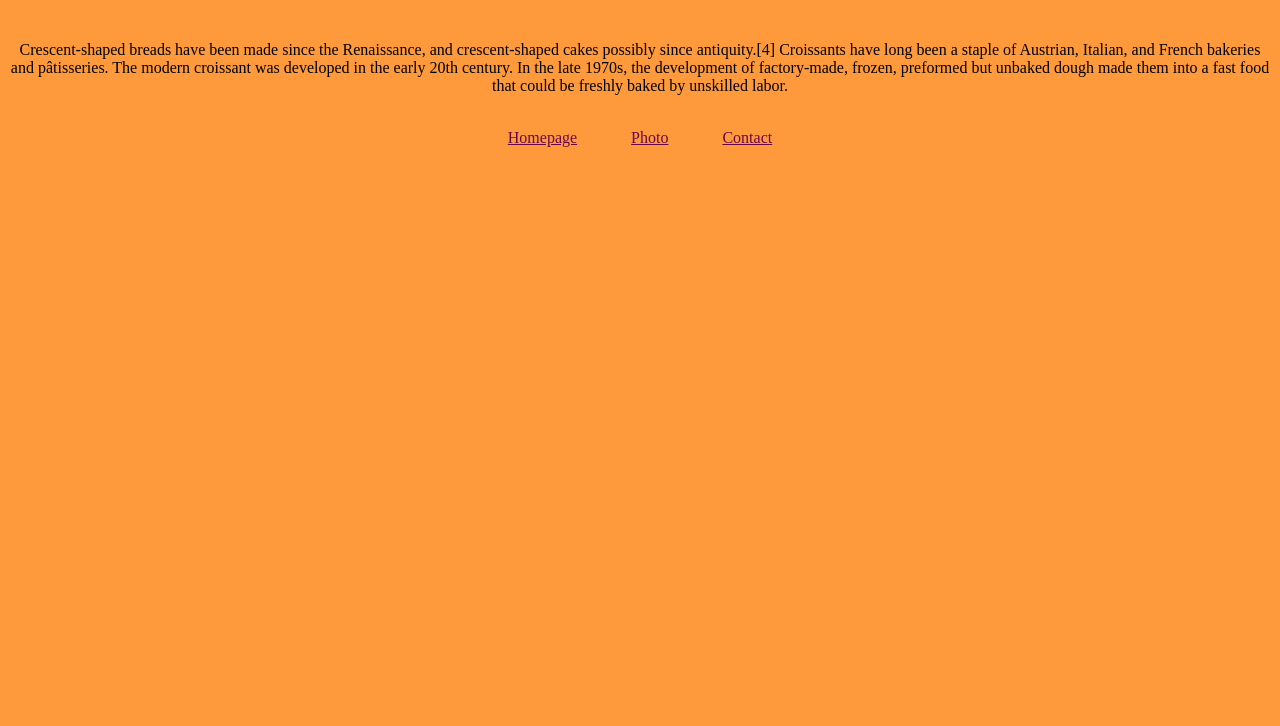
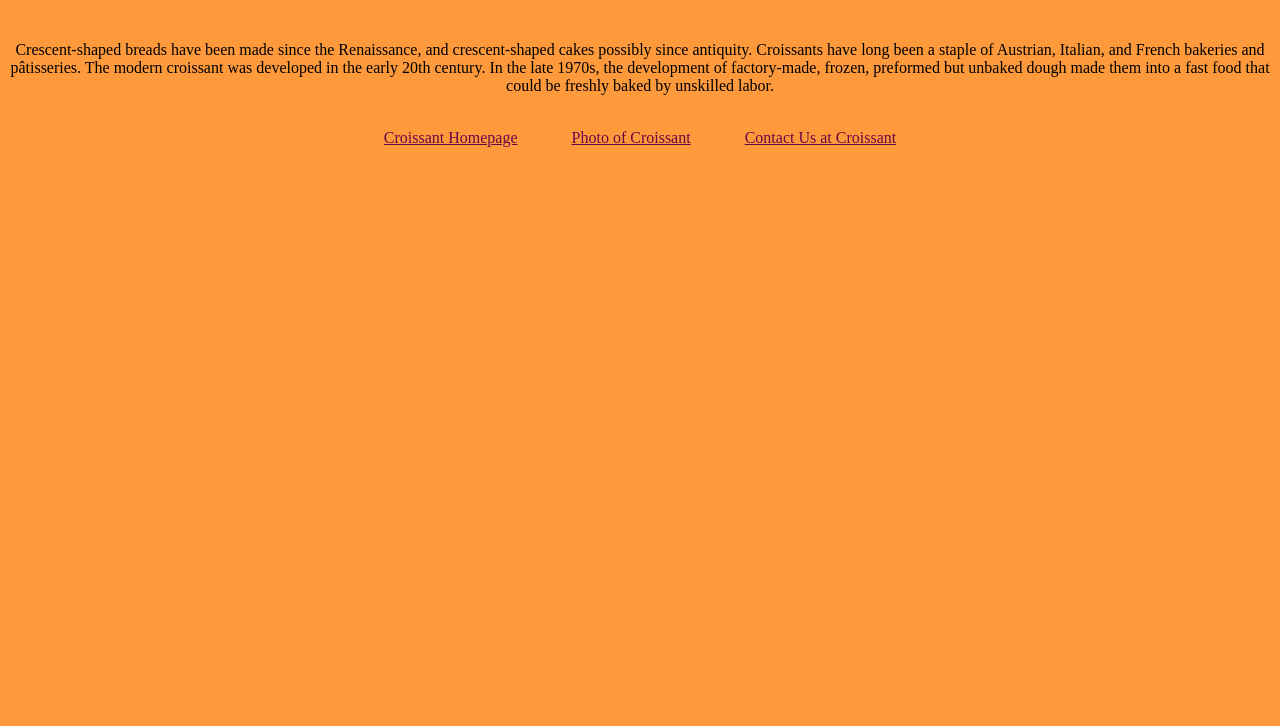
Before and after one commit to MarahDeven/croissant-multi-page, a plain HTML site: page index.html in a window 1280 px wide. Shown: the part 74-800 px from the top of the page. Drawn offline with Linux system fonts and the light colour scheme.

Commit message:
Made website for SEO friendly

```diff
--- a/index.html
+++ b/index.html
@@ -4,26 +4,36 @@
     <meta charset="UTF-8" />
     <meta http-equiv="X-UA-Compatible" content="IE=edge" />
     <meta name="viewport" content="width=device-width, initial-scale=1.0" />
+    <meta
+      name="description"
+      content="Croissant is a site that showcases the wonderful history of this flakey delicacy"
+    />
     <link rel="stylesheet" href="/css/styles.css" />
-    <title>Croissants</title>
+    <title>Croissant information for the everyday person!</title>
   </head>
   <body>
     <h1>🥐Croissant</h1>
     <br />
     <p>
       Crescent-shaped breads have been made since the Renaissance, and
-      crescent-shaped cakes possibly since antiquity.[4] Croissants have long
-      been a staple of Austrian, Italian, and French bakeries and pâtisseries.
-      The modern croissant was developed in the early 20th century. In the late
+      crescent-shaped cakes possibly since antiquity. Croissants have long been
+      a staple of Austrian, Italian, and French bakeries and pâtisseries. The
+      modern croissant was developed in the early 20th century. In the late
       1970s, the development of factory-made, frozen, preformed but unbaked
       dough made them into a fast food that could be freshly baked by unskilled
       labor.
     </p>
     <br />
     <footer>
-      <a href="/" class="homepage-link">Homepage</a>
-      <a href="/photo.html" class="photo-link">Photo</a>
-      <a href="/contact.html" class="contact-link">Contact</a>
+      <a href="/" class="homepage-link" title="Croissant homepage"
+        >Croissant Homepage</a
+      >
+      <a href="/photo.html" class="photo-link" title="Croissant photos"
+        >Photo of Croissant</a
+      >
+      <a href="/contact.html" class="contact-link" title="Contact croissant.com"
+        >Contact Us at Croissant</a
+      >
     </footer>
   </body>
 </html>
```
Also changed, not shown: contact.html (+14 -4 lines), photo.html (+13 -3 lines).
